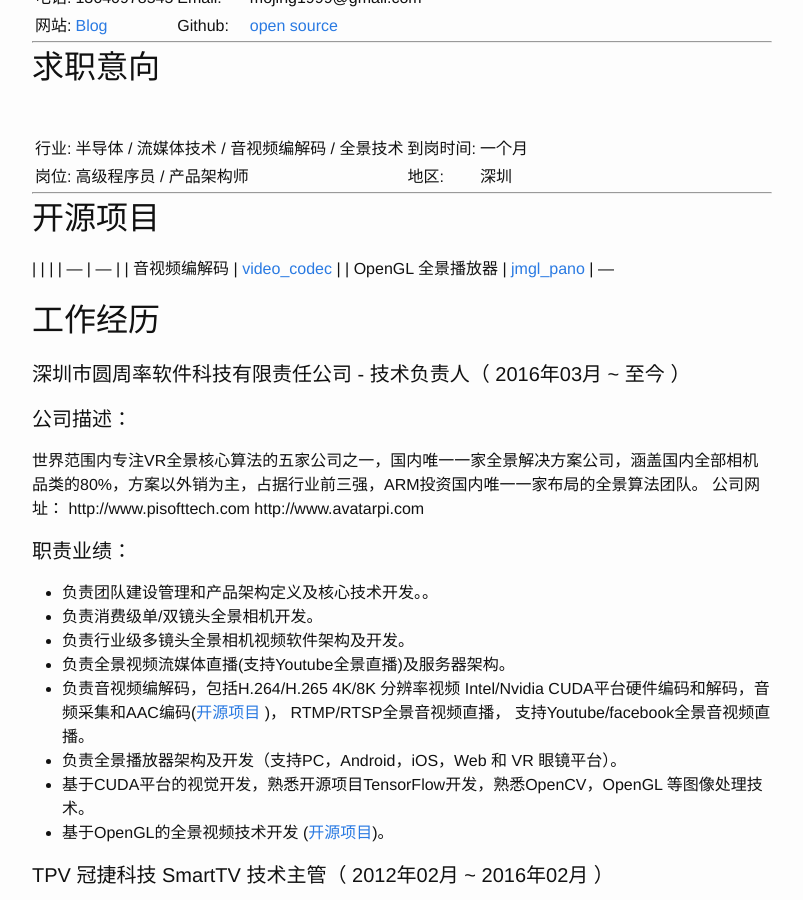
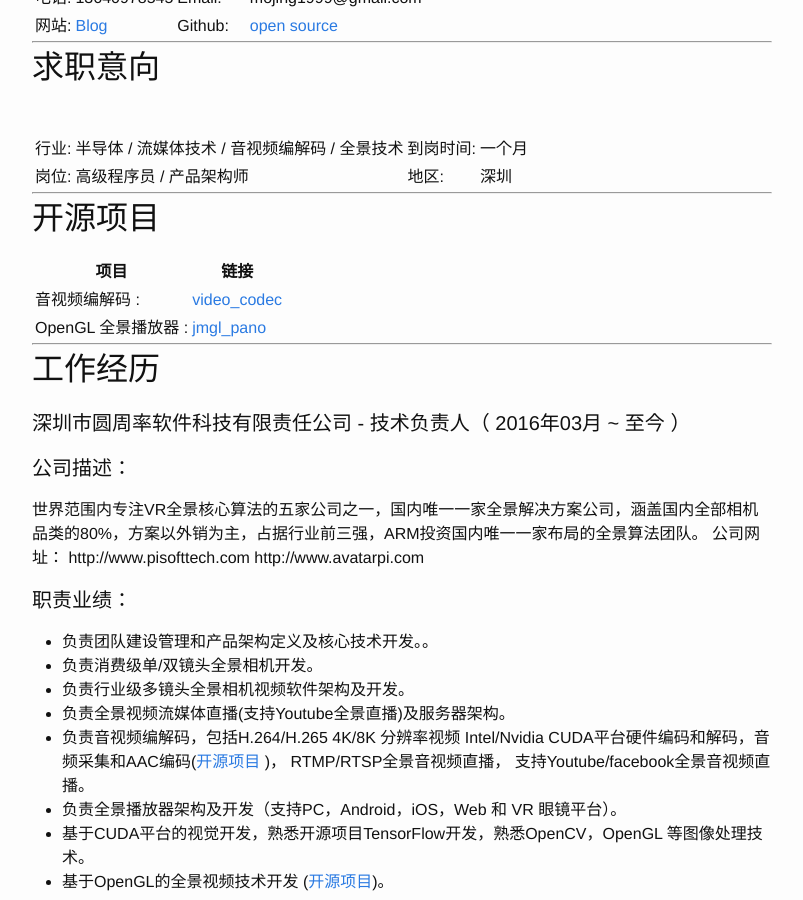
Before and after one commit to mojing1999/mojing1999.github.io, a Jekyll site: the page built from resume/resume.md, in a window 1280 px wide and 900 px high, scrolled down 356 px. Shown: the whole window, without its empty margins (238-1041 px from the left). Built offline with Jekyll 4.4.1, drawn with Linux system fonts in a browser that asks for light colours; comment, search, counter and statistics services are not loaded.

Commit message:
fixed resume issue

```diff
--- a/resume/resume.md
+++ b/resume/resume.md
@@ -27,10 +27,13 @@ permalink: /resume/
 
 ---
 ## 开源项目
-| | |
-| --- | --- |
-| 音视频编解码 | [video_codec](https://github.com/mojing1999/video_codec) |
-| OpenGL 全景播放器 | [jmgl_pano](https://github.com/mojing1999/jmgl_pano) |
+
+ 项目 | 链接
+ --- | ---
+音视频编解码			: | [video_codec](https://github.com/mojing1999/video_codec)
+OpenGL 全景播放器		: | [jmgl_pano](https://github.com/mojing1999/jmgl_pano)
+
+
 ---
 
 ## 工作经历
```
